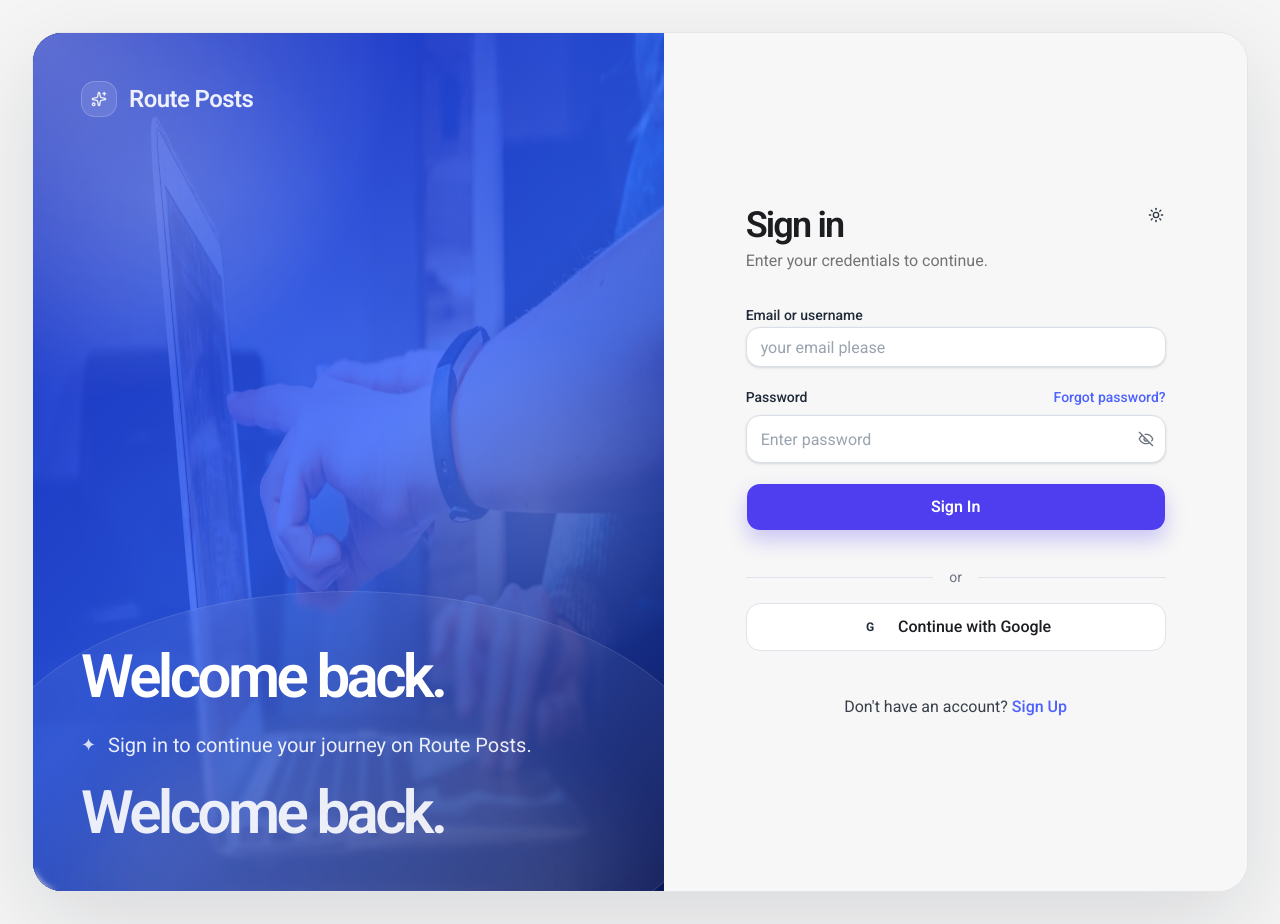
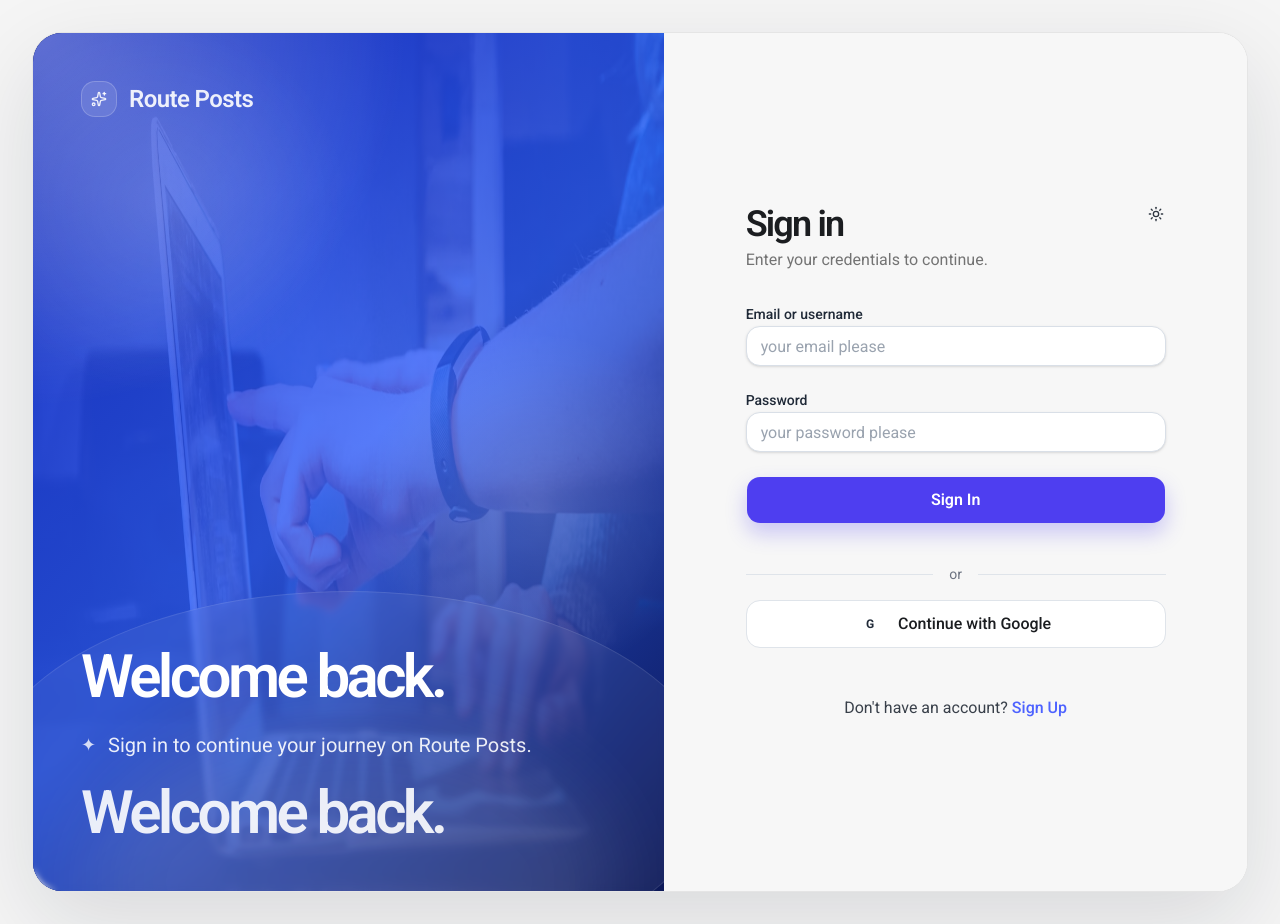
Before and after one commit to MohamedAbdalhalem/SoicoHub, a Next.js app: page /sign-in in a window 1280 px wide. Built offline with nearby package versions, Linux system fonts and the light colour scheme.

Commit message:
add signin action and handle all erros and make a AuthErrorAlert component to handle error beside validation error

```diff
--- a/src/app/sign-in/page.tsx
+++ b/src/app/sign-in/page.tsx
@@ -1,10 +1,8 @@
-import { Button } from '@/components/ui/button'
-import {  EyeOff, Sparkles } from 'lucide-react'
-import CustomInput from '@/components/CustomInput/CustomInput'
+import { Sparkles } from 'lucide-react'
 import ThemeToggle from '@/components/ThemeToggle/ThemeToggle'
 import Image from 'next/image'
-import Link from 'next/link'
 import siginImage from '@/assests/photo-1516321318423-f06f85e504b3.avif'
+import SignInForm from '@/components/SignInForm/SignInForm'
 
 export default function SignInPage() {
     return (
@@ -63,66 +61,7 @@ export default function SignInPage() {
                             <ThemeToggle compact />
                         </div>
 
-                        <form className='space-y-5'>
-                            <CustomInput id='email' label='Email or username' type='text'   name='email' placeholder='your email please' />
-
-                            <div className='space-y-2'>
-                                <div className='flex items-center justify-between'>
-                                    <label htmlFor='password' className='block text-sm font-medium text-[#1f2937] dark:text-[#dce3f0]'>
-                                        Password
-                                    </label>
-                                    <button type='button' className='text-sm font-medium text-[#4d62ff] hover:underline'>
-                                        Forgot password?
-                                    </button>
-                                </div>
-                                <div className='relative'>
-                                    <input
-                                        id='password'
-                                        type='password'
-                                        placeholder='Enter password'
-                                        className='flex h-12 w-full rounded-xl border border-[#d9dfe7] bg-white px-3.5 pr-11 text-base text-[#111827] shadow-sm outline-none transition focus:border-[#7a7ae8] focus:ring-2 focus:ring-[#7a7ae8]/20 placeholder:text-[#9aa3af] dark:border-[#354154] dark:bg-[#202838] dark:text-[#f1f4fb] dark:placeholder:text-[#8995aa]'
-                                    />
-                                    <button
-                                        type='button'
-                                        aria-label='Toggle password visibility'
-                                        className='absolute inset-y-0 right-3 flex items-center text-[#6b7280] transition hover:text-[#374151]'
-                                    >
-                                        <EyeOff className='h-4 w-4' />
-                                    </button>
-                                </div>
-                            </div>
-
-                            <Button type='submit' className='h-12 w-full rounded-xl bg-[#4e3ef0] text-base font-semibold text-white shadow-[0_10px_20px_rgba(78,62,240,0.25)] hover:bg-[#4739db]'>
-                                Sign In
-                            </Button>
-
-                            <div className='relative my-4'>
-                                <div className='absolute inset-0 flex items-center'>
-                                    <div className='w-full border-t border-[#dfe4ea]' />
-                                </div>
-                                <div className='relative flex justify-center'>
-                                    <span className='bg-[#f7f7f7] px-4 text-sm text-[#6b7280] dark:bg-[#171d29] dark:text-[#aeb8ca]'>or</span>
-                                </div>
-                            </div>
-
-                            <Button
-                                type='button'
-                                variant='outline'
-                                className='h-12 w-full rounded-xl border border-[#dfe4ea] bg-white text-base font-medium text-[#1b1d20] hover:bg-[#f3f5f9] dark:border-[#354154] dark:bg-[#202838] dark:text-[#f1f4fb] dark:hover:bg-[#293447]'
-                            >
-                                <span className='mr-3 inline-flex h-5 w-5 items-center justify-center rounded-full bg-white text-xs font-bold text-[#1f2937]'>
-                                    G
-                                </span>
-                                Continue with Google
-                            </Button>
-
-                            <p className='mt-6 text-center text-base text-[#39404a] dark:text-[#c3ccda]'>
-                                Don&apos;t have an account?{' '}
-                                <Link href='/sign-up' className='font-medium text-[#4d62ff] hover:underline'>
-                                    Sign Up
-                                </Link>
-                            </p>
-                        </form>
+                        <SignInForm/>
                     </div>
                 </section>
             </div>
--- /dev/null
+++ b/src/components/AuthErrorAlert/AuthErrorAlert.tsx
@@ -0,0 +1,26 @@
+"use client"
+import { useEffect, useState } from 'react'
+
+export default function AuthErrorAlert({ errorMassage }: { errorMassage: string }) {
+    const [isDisplay, setIsDisplay] = useState(true)
+
+    useEffect(() => {
+        const timer = setTimeout(() => {
+            setIsDisplay(false)
+        }, 3000)
+
+        return () => clearTimeout(timer)
+    }, [])
+
+    return (
+        <>
+            {isDisplay && <div
+                role='alert'
+                className='mb-4 flex items-start gap-3 rounded-lg border border-red-200 bg-red-50 px-4 py-3 text-sm text-red-800 dark:border-red-900/70 dark:bg-red-950/40 dark:text-red-200'
+            >
+                <span aria-hidden='true' className='mt-0.5 font-semibold'>!</span>
+                <p>{errorMassage}</p>
+            </div>}
+        </>
+    )
+}
--- /dev/null
+++ b/src/components/SignInForm/SignInForm.tsx
@@ -0,0 +1,55 @@
+"use client"
+import { Button } from '../ui/button'
+import CustomInput from '../CustomInput/CustomInput'
+import Link from 'next/link'
+import { useActionState } from 'react'
+import { signinAction } from '@/lib/action'
+import AuthErrorAlert from '../AuthErrorAlert/AuthErrorAlert'
+
+export default function SignInForm() {
+    const [actionState, formAction] = useActionState(signinAction, { errors: null })
+    return (
+        <form action={formAction} className='space-y-6'>
+            {actionState.signErrors && <AuthErrorAlert errorMassage={actionState.signErrors} />}
+            <CustomInput id='email' label='Email or username' type='text' name='email' placeholder='your email please'
+                errorMassage={actionState.errors && actionState.errors.emailError}
+                defaultValue={actionState.savedValues?.email} />
+
+            <CustomInput id='password' label='Password' type='password' name='password' placeholder='your password please'
+                errorMassage={actionState.errors && actionState.errors.passwordErorr}
+                defaultValue={actionState.savedValues?.password} />
+
+
+            <Button type='submit' className='h-12 w-full rounded-xl bg-[#4e3ef0] text-base font-semibold text-white shadow-[0_10px_20px_rgba(78,62,240,0.25)] hover:bg-[#4739db]'>
+                Sign In
+            </Button>
+
+            <div className='relative my-4'>
+                <div className='absolute inset-0 flex items-center'>
+                    <div className='w-full border-t border-[#dfe4ea]' />
+                </div>
+                <div className='relative flex justify-center'>
+                    <span className='bg-[#f7f7f7] px-4 text-sm text-[#6b7280] dark:bg-[#171d29] dark:text-[#aeb8ca]'>or</span>
+                </div>
+            </div>
+
+            <Button
+                type='button'
+                variant='outline'
+                className='h-12 w-full rounded-xl border border-[#dfe4ea] bg-white text-base font-medium text-[#1b1d20] hover:bg-[#f3f5f9] dark:border-[#354154] dark:bg-[#202838] dark:text-[#f1f4fb] dark:hover:bg-[#293447]'
+            >
+                <span className='mr-3 inline-flex h-5 w-5 items-center justify-center rounded-full bg-white text-xs font-bold text-[#1f2937]'>
+                    G
+                </span>
+                Continue with Google
+            </Button>
+
+            <p className='mt-6 text-center text-base text-[#39404a] dark:text-[#c3ccda]'>
+                Don&apos;t have an account?{' '}
+                <Link href='/sign-up' className='font-medium text-[#4d62ff] hover:underline'>
+                    Sign Up
+                </Link>
+            </p>
+        </form>
+    )
+}
--- a/src/components/SignpForm/SignupForm.tsx
+++ b/src/components/SignpForm/SignupForm.tsx
@@ -5,19 +5,14 @@ import Link from 'next/link'
 import { signupAction } from '@/lib/action'
 import { useActionState } from 'react'
 import SubmitButton from '../SubmitButton/SubmitButton'
+import AuthErrorAlert from '../AuthErrorAlert/AuthErrorAlert'
 
 export default function SignupForm() {
     const [actionState, formAction] = useActionState(signupAction, { errors: null })
     return (
         <form action={formAction} className='w-full space-y-1 pb-2'>
             {actionState.userExists && (
-                <div
-                    role='alert'
-                    className='mb-4 flex items-start gap-3 rounded-lg border border-red-200 bg-red-50 px-4 py-3 text-sm text-red-800 dark:border-red-900/70 dark:bg-red-950/40 dark:text-red-200'
-                >
-                    <span aria-hidden='true' className='mt-0.5 font-semibold'>!</span>
-                    <p>{actionState.userExists}</p>
-                </div>
+                <AuthErrorAlert errorMassage={actionState.userExists} />
             )}
             <div className='grid gap-4 sm:grid-cols-2'>
                 <CustomInput id='name' label='Name' placeholder='Your Name' type='text' name='Name'
```
Also changed, not shown: src/lib/action.ts (+72 -2 lines).
